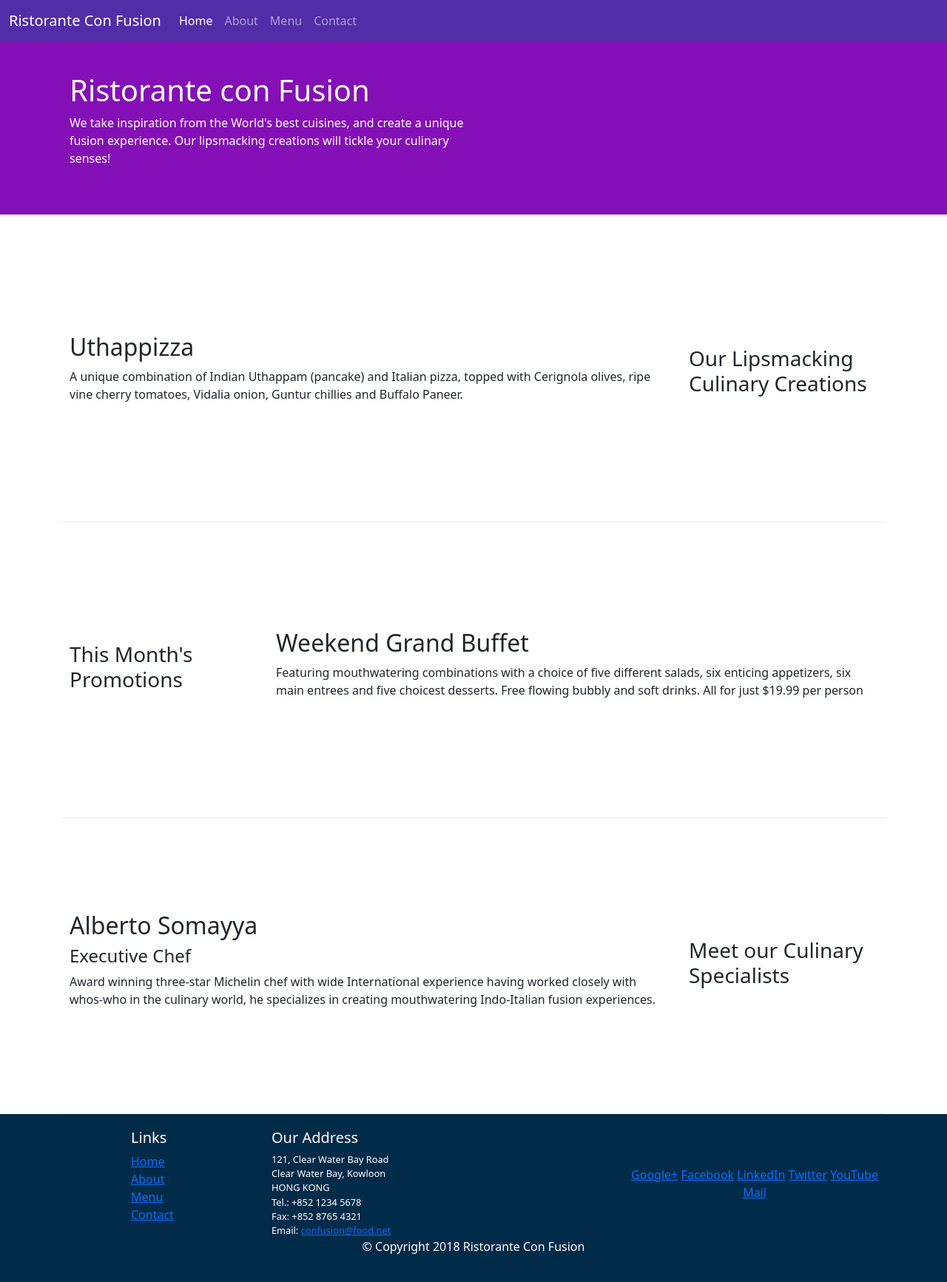
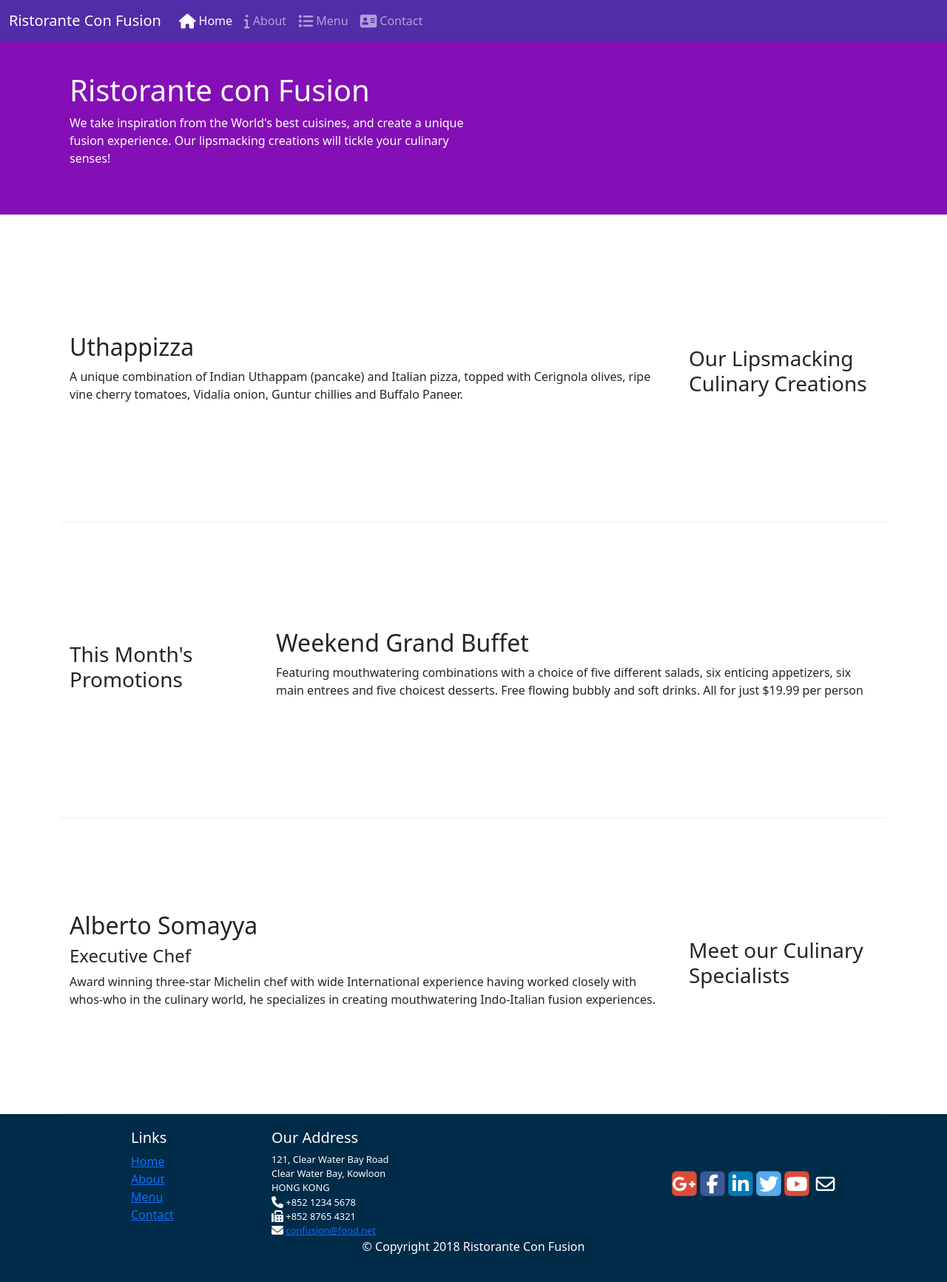
Before and after one commit to numan-iftikhar/Ristorante-Con-Fusion-Coursera, a website: page index.html in a window 1280 px wide. Shown: the whole page at 74% size. Drawn offline with nearby package versions, Linux system fonts and the light colour scheme.

Commit message:
Add icons fonts

```diff
--- a/index.html
+++ b/index.html
@@ -9,6 +9,8 @@
 
     <!-- Bootstrap CSS -->
     <link rel="stylesheet" href="node_modules/bootstrap/dist/css/bootstrap.min.css">
+    <link rel="stylesheet" href="node_modules/font-awesome/css/font-awesome.min.css">
+    <link rel="stylesheet" href="node_modules/bootstrap-social/bootstrap-social.css">
     <!-- External CSS -->
     <link rel="stylesheet" href="css/style.css">
     <title>Ristorante Con Fusion</title>
@@ -26,18 +28,14 @@
             </button>
             <div class="collapse navbar-collapse" id="navbarSupportedContent">
                 <ul class="navbar-nav me-auto mb-lg-0">
-                    <li class="nav-item">
-                        <a class="nav-link active" aria-current="page" href="#">Home</a>
+                    <li class="nav-item"><a class="nav-link active" href="#"><span class="fa fa-home fa-lg"></span>
+                            Home</a></li>
+                    <li class="nav-item"><a class="nav-link" href="./aboutus.html"><span
+                                class="fa fa-info fa-lg"></span> About</a></li>
+                    <li class="nav-item"><a class="nav-link" href="#"><span class="fa fa-list fa-lg"></span> Menu</a>
                     </li>
-                    <li class="nav-item">
-                        <a class="nav-link" href="./aboutus.html">About</a>
-                    </li>
-                    <li class="nav-item">
-                        <a class="nav-link" href="#">Menu</a>
-                    </li>
-                    <li class="nav-item">
-                        <a class="nav-link" href="#">Contact</a>
-                    </li>
+                    <li class="nav-item"><a class="nav-link" href="#"><span class="fa fa-address-card fa-lg"></span>
+                            Contact</a></li>
                 </ul>
             </div>
         </div>
@@ -123,19 +121,20 @@
                         121, Clear Water Bay Road<br>
                         Clear Water Bay, Kowloon<br>
                         HONG KONG<br>
-                        Tel.: +852 1234 5678<br>
-                        Fax: +852 8765 4321<br>
-                        Email: <a href="mailto:confusion@food.net">confusion@food.net</a>
+                        <i class="fa fa-phone fa-lg"></i> +852 1234 5678<br>
+                        <i class="fa fa-fax fa-lg"></i> +852 8765 4321<br>
+                        <i class="fa fa-envelope fa-lg"></i>
+                        <a href="mailto:confusion@food.net">confusion@food.net</a>
                     </address>
                 </div>
                 <div class="col-12 col-sm-4 align-self-center">
                     <div class="text-center">
-                        <a href="http://google.com/+">Google+</a>
-                        <a href="http://www.facebook.com/profile.php?id=">Facebook</a>
-                        <a href="http://www.linkedin.com/in/">LinkedIn</a>
-                        <a href="http://twitter.com/">Twitter</a>
-                        <a href="http://youtube.com/">YouTube</a>
-                        <a href="mailto:">Mail</a>
+                        <a class="btn btn-social-icon btn-google" href="http://google.com/+"><i class="fa fa-google-plus"></i></a>
+                        <a class="btn btn-social-icon btn-facebook" href="http://www.facebook.com/profile.php?id="><i class="fa fa-facebook"></i></a>
+                        <a class="btn btn-social-icon btn-linkedin" href="http://www.linkedin.com/in/"><i class="fa fa-linkedin"></i></a>
+                        <a class="btn btn-social-icon btn-twitter" href="http://twitter.com/"><i class="fa fa-twitter"></i></a>
+                        <a class="btn btn-social-icon btn-google" href="http://youtube.com/"><i class="fa fa-youtube"></i></a>
+                        <a class="btn btn-social-icon" href="mailto:"><i class="text-white fa fa-envelope-o"></i></a>
                     </div>
                 </div>
             </div>
--- a/package.json
+++ b/package.json
@@ -14,6 +14,8 @@
     "lite-server": "^2.3.0"
   },
   "dependencies": {
-    "bootstrap": "^5.2.0-beta1"
+    "@fortawesome/fontawesome-free": "^6.1.1",
+    "bootstrap": "^5.2.0-beta1",
+    "bootstrap-social": "^5.1.1"
   }
 }
```
Also changed, not shown: aboutus.html (+16 -21 lines), 1 other file.
